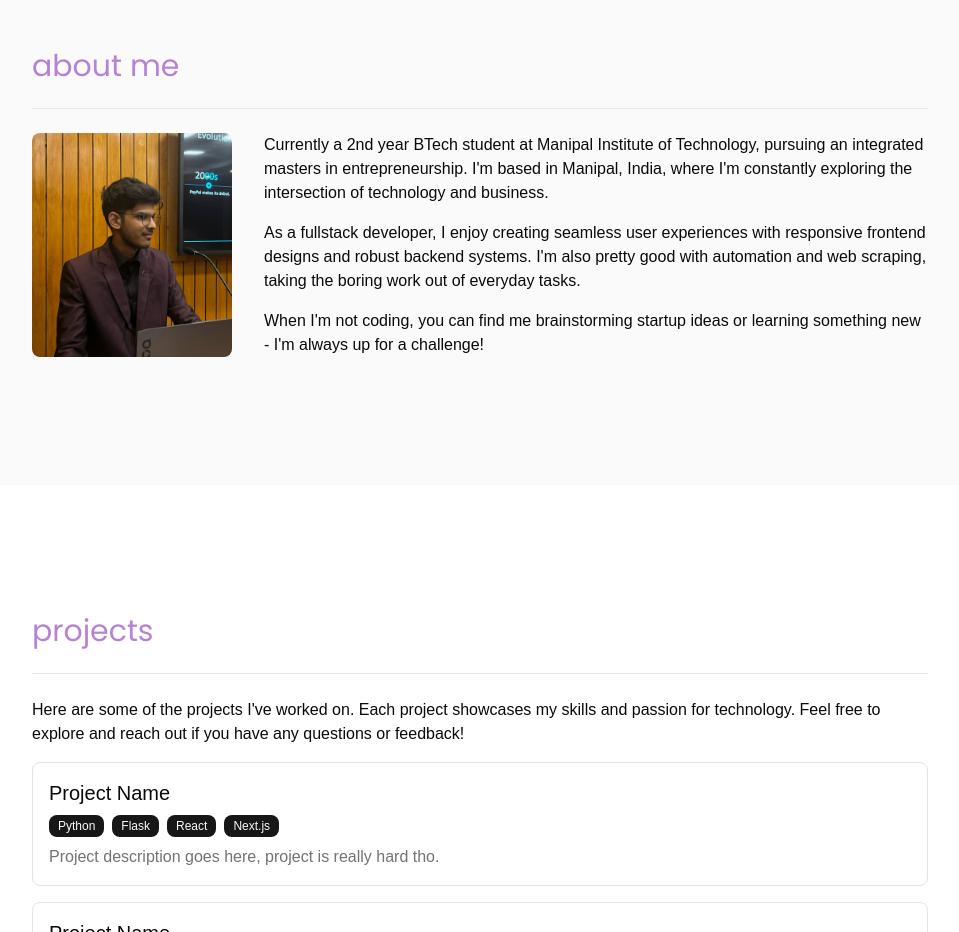
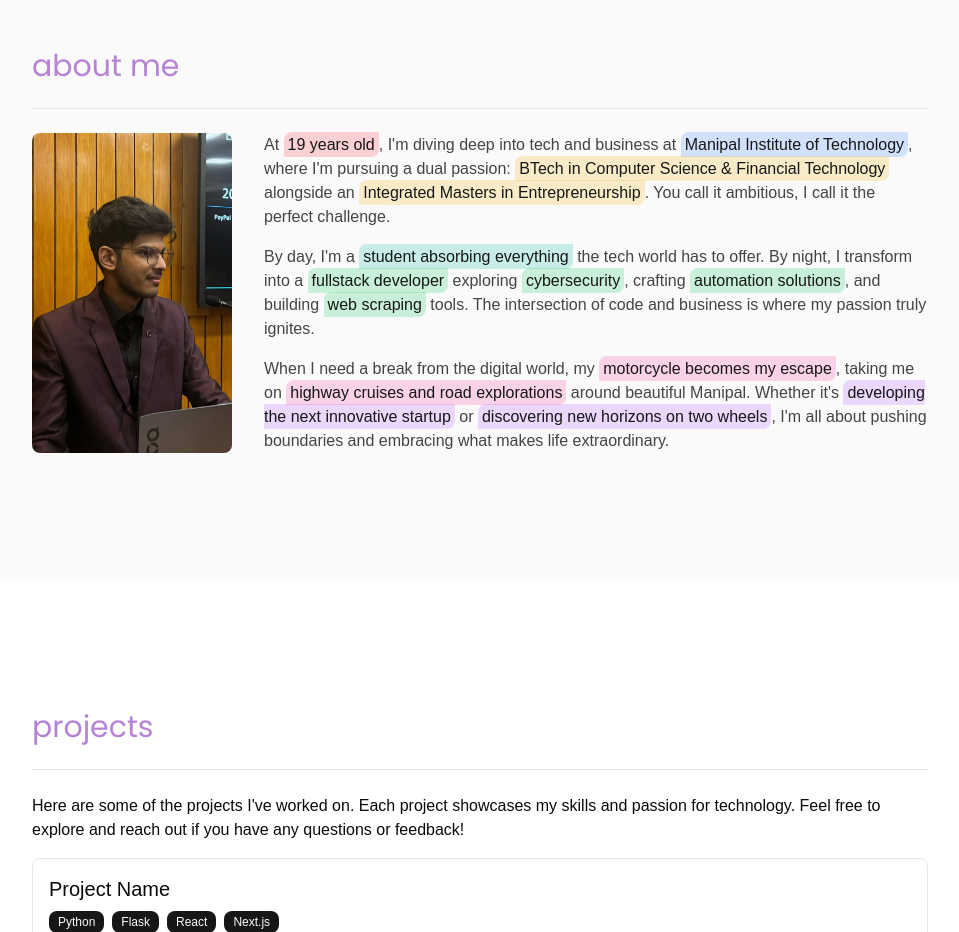
Before and after one commit to pranavgnn/portfolio-v2, a React (Vite) app: page / in a window 1280 px wide. Shown: the part 880-1812 px from the top of the page, without its empty margins (160-1119 px from the left). Built offline with nearby package versions, Linux system fonts and the light colour scheme; a web font is replaced by a local one.

Commit message:
added highlights in about

```diff
--- /dev/null
+++ b/src/components/Highlight.tsx
@@ -0,0 +1,56 @@
+import { cn } from "@/lib/utils";
+
+type HighlightColor =
+  | "yellow"
+  | "blue"
+  | "green"
+  | "pink"
+  | "branding"
+  | "purple"
+  | "orange"
+  | "red"
+  | "violet"
+  | "teal"
+  | "rose"
+  | "emerald"
+  | "crimson"
+  | "indigo"
+  | "amber";
+
+const colorClasses: Record<HighlightColor, string> = {
+    yellow: "bg-yellow-500/20",
+    blue: "bg-blue-500/20",
+    green: "bg-green-500/20",
+    pink: "bg-pink-500/20",
+    branding: "bg-branding/20",
+    purple: "bg-purple-500/20",
+    orange: "bg-orange-500/20",
+    red: "bg-red-500/20",
+    violet: "bg-violet-500/20",
+    teal: "bg-teal-500/20",
+    rose: "bg-rose-500/20",
+    emerald: "bg-emerald-500/20",
+    crimson: "bg-crimson-500/20",
+    indigo: "bg-indigo-500/20",
+    amber: "bg-amber-500/20",
+};
+
+interface HighlightProps {
+  children: React.ReactNode;
+  color?: HighlightColor;
+}
+
+const Highlight = ({ children, color = "yellow" }: HighlightProps) => {
+  return (
+    <span
+      className={cn(
+        "rounded-tl-md rounded-br-md bg-gradient-to-r p-1 via-5% text-primary",
+        colorClasses[color]
+      )}
+    >
+      {children}
+    </span>
+  );
+};
+
+export default Highlight;
--- a/src/components/layouts/SectionLayout.tsx
+++ b/src/components/layouts/SectionLayout.tsx
@@ -39,7 +39,7 @@ const SectionLayout = ({
   useEffect(() => {
     if (inView) {
       setActiveSection(id);
-    //   window.history.replaceState(null, "", `#${id}`);
+      //   window.history.replaceState(null, "", `#${id}`);
     }
   }, [inView, id, setActiveSection]);
 
--- a/src/components/sections/About.tsx
+++ b/src/components/sections/About.tsx
@@ -1,4 +1,5 @@
 import SectionLayout from "../layouts/OtherLayout";
+import Highlight from "../Highlight";
 
 const About = () => {
   return (
@@ -9,22 +10,49 @@ const About = () => {
           alt="Pranav's headshot picture"
           className="h-full object-cover rounded-md hover:shadow-md hover:shadow-branding/15 duration-200 hover:scale-101 hover:-translate-y-1"
         />
-        <div className="space-y-4 md:col-span-2 lg:col-span-3">
+        <div className="space-y-4 md:col-span-2 lg:col-span-3 text-primary/80">
           <p>
-            Currently a 2nd year BTech student at Manipal Institute of
-            Technology, pursuing an integrated masters in entrepreneurship. I'm
-            based in Manipal, India, where I'm constantly exploring the
-            intersection of technology and business.
+            At <Highlight color="red">19 years old</Highlight>, I'm diving deep
+            into tech and business at{" "}
+            <Highlight color="blue">Manipal Institute of Technology</Highlight>,
+            where I'm pursuing a dual passion:{" "}
+            <Highlight color="yellow">
+              BTech in Computer Science & Financial Technology
+            </Highlight>{" "}
+            alongside an{" "}
+            <Highlight color="yellow">
+              Integrated Masters in Entrepreneurship
+            </Highlight>
+            . You call it ambitious, I call it the perfect challenge.
           </p>
           <p>
-            As a fullstack developer, I enjoy creating seamless user experiences
-            with responsive frontend designs and robust backend systems. I'm
-            also pretty good with automation and web scraping, taking the boring
-            work out of everyday tasks.
+            By day, I'm a{" "}
+            <Highlight color="teal">student absorbing everything</Highlight> the
+            tech world has to offer. By night, I transform into a{" "}
+            <Highlight color="green">fullstack developer</Highlight> exploring{" "}
+            <Highlight color="green">cybersecurity</Highlight>, crafting{" "}
+            <Highlight color="green">automation solutions</Highlight>, and
+            building <Highlight color="green">web scraping</Highlight> tools.
+            The intersection of code and business is where my passion truly
+            ignites.
           </p>
           <p>
-            When I'm not coding, you can find me brainstorming startup ideas or
-            learning something new - I'm always up for a challenge!
+            When I need a break from the digital world, my{" "}
+            <Highlight color="pink">motorcycle becomes my escape</Highlight>,
+            taking me on{" "}
+            <Highlight color="pink">
+              highway cruises and road explorations
+            </Highlight>{" "}
+            around beautiful Manipal. Whether it's{" "}
+            <Highlight color="purple">
+              developing the next innovative startup
+            </Highlight>{" "}
+            or{" "}
+            <Highlight color="purple">
+              discovering new horizons on two wheels
+            </Highlight>
+            , I'm all about pushing boundaries and embracing what makes life
+            extraordinary.
           </p>
         </div>
       </div>
--- a/src/index.css
+++ b/src/index.css
@@ -1,4 +1,4 @@
-@import url('https://fonts.googleapis.com/css2?family=Poppins:ital,wght@0,100;0,200;0,300;0,400;0,500;0,600;0,700;0,800;0,900;1,100;1,200;1,300;1,400;1,500;1,600;1,700;1,800;1,900&family=Sansation:ital,wght@0,300;0,400;0,700;1,300;1,400;1,700&display=swap');
+@import url("https://fonts.googleapis.com/css2?family=Poppins:ital,wght@0,100;0,200;0,300;0,400;0,500;0,600;0,700;0,800;0,900;1,100;1,200;1,300;1,400;1,500;1,600;1,700;1,800;1,900&family=Sansation:ital,wght@0,300;0,400;0,700;1,300;1,400;1,700&display=swap");
 
 @import "tailwindcss";
 @import "tw-animate-css";
```
Also changed, not shown: src/components/Navbar.tsx (line endings or trailing spaces).
